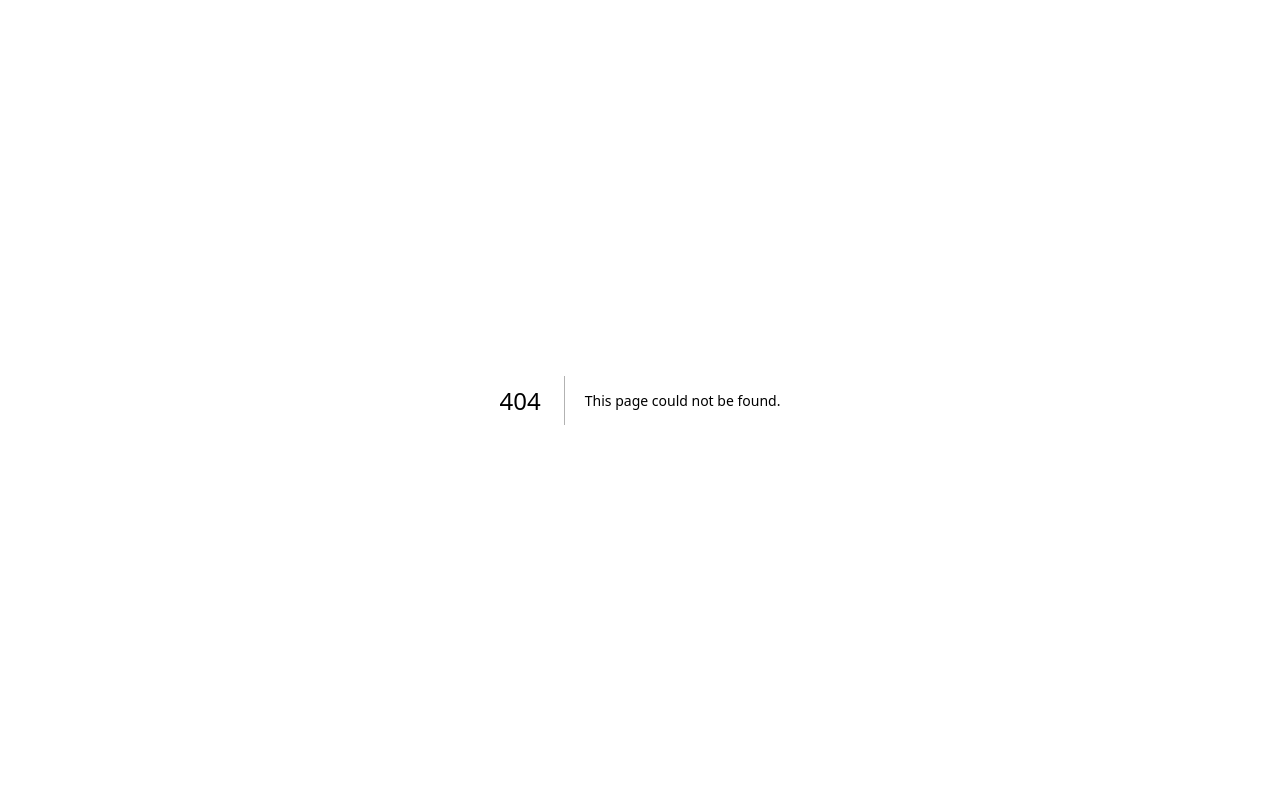
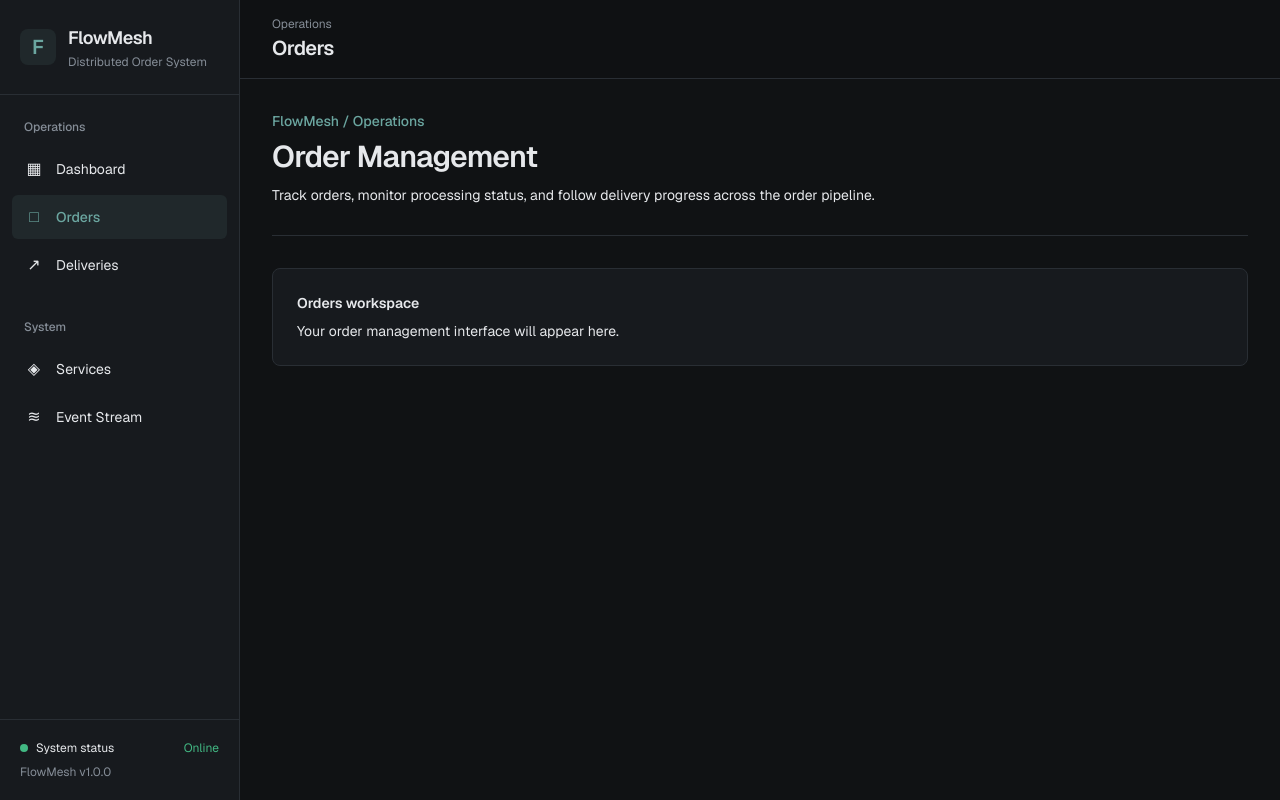
Before and after one commit to utsavanand131/flowmesh, a Next.js app in the folder frontend/: page /orders in a window 1280 px wide. Before the commit this address had no page. Built offline with nearby package versions, Linux system fonts and the light colour scheme.

Commit message:
feat(frontend): add orders page foundation and API configuration

```diff
--- /dev/null
+++ b/frontend/app/orders/page.tsx
@@ -0,0 +1,91 @@
+"use client";
+
+import { useState } from "react";
+import AppSidebar from "@/components/AppSidebar";
+
+export default function OrdersPage() {
+  const [mobileMenuOpen, setMobileMenuOpen] = useState(false);
+
+  return (
+    <main className="min-h-screen bg-background text-foreground">
+      <div className="flex min-h-screen">
+        {/* Desktop Sidebar */}
+        <aside className="hidden w-60 shrink-0 border-r border-border bg-surface lg:flex lg:flex-col">
+          <AppSidebar activeItem="Orders" />
+        </aside>
+
+        {/* Mobile Navigation */}
+        {mobileMenuOpen && (
+          <div className="fixed inset-0 z-50 lg:hidden">
+            <button
+              aria-label="Close navigation menu"
+              className="absolute inset-0 bg-black/60"
+              onClick={() => setMobileMenuOpen(false)}
+            />
+
+            <aside className="relative flex h-full w-[85%] max-w-72 flex-col border-r border-border bg-surface">
+              <button
+                onClick={() => setMobileMenuOpen(false)}
+                aria-label="Close menu"
+                className="absolute right-4 top-5 z-10 flex h-8 w-8 items-center justify-center rounded-md border border-border text-muted-foreground hover:bg-surface-hover"
+              >
+                ×
+              </button>
+
+              <AppSidebar
+                activeItem="Orders"
+                onNavigate={() => setMobileMenuOpen(false)}
+              />
+            </aside>
+          </div>
+        )}
+
+        {/* Main Content */}
+        <section className="min-w-0 flex-1">
+          {/* Header */}
+          <header className="sticky top-0 z-20 flex items-center gap-3 border-b border-border bg-background/95 px-4 py-4 backdrop-blur sm:px-6 lg:px-8">
+            <button
+              onClick={() => setMobileMenuOpen(true)}
+              aria-label="Open navigation menu"
+              className="flex h-9 w-9 items-center justify-center rounded-md border border-border text-lg text-muted-foreground hover:bg-surface-hover lg:hidden"
+            >
+              ☰
+            </button>
+
+            <div>
+              <p className="text-xs text-muted">Operations</p>
+              <h1 className="mt-0.5 text-lg font-semibold tracking-tight sm:text-xl">
+                Orders
+              </h1>
+            </div>
+          </header>
+
+          {/* Orders Content */}
+          <div className="mx-auto max-w-[1600px] space-y-8 px-4 py-6 sm:px-6 sm:py-8 lg:px-8">
+            <section className="border-b border-border pb-7">
+              <p className="text-sm font-medium text-accent">
+                FlowMesh / Operations
+              </p>
+
+              <h2 className="mt-2 text-2xl font-semibold tracking-tight sm:text-3xl">
+                Order Management
+              </h2>
+
+              <p className="mt-2 max-w-2xl text-sm leading-6 text-muted-foreground">
+                Track orders, monitor processing status, and follow delivery
+                progress across the order pipeline.
+              </p>
+            </section>
+
+            <section className="rounded-lg border border-border bg-surface p-6">
+              <h3 className="text-sm font-semibold">Orders workspace</h3>
+              <p className="mt-2 text-sm text-muted-foreground">
+                Your order management interface will appear here.
+              </p>
+            </section>
+          </div>
+        </section>
+      </div>
+    </main>
+  );
+}
--- a/frontend/app/page.tsx
+++ b/frontend/app/page.tsx
@@ -1,6 +1,7 @@
 "use client";
 
 import { useState } from "react";
+import AppSidebar from "@/components/AppSidebar";
 
 const stats = [
   {
@@ -56,24 +57,6 @@ const recentOrders = [
   },
 ];
 
-const navigation = [
-  {
-    heading: "Operations",
-    items: [
-      { label: "Dashboard", icon: "▦" },
-      { label: "Orders", icon: "□" },
-      { label: "Deliveries", icon: "↗" },
-    ],
-  },
-  {
-    heading: "System",
-    items: [
-      { label: "Services", icon: "◈" },
-      { label: "Event Stream", icon: "≋" },
-    ],
-  },
-];
-
 function StatusBadge({ status }: { status: string }) {
   const styles: Record<string, string> = {
     DELIVERED: "bg-success/10 text-success",
@@ -109,72 +92,6 @@ function StatusBadge({ status }: { status: string }) {
   );
 }
 
-function SidebarContent({ onNavigate }: { onNavigate?: () => void }) {
-  return (
-    <>
-      <div className="border-b border-border px-5 py-6">
-        <div className="flex items-center gap-3">
-          <div className="flex h-9 w-9 items-center justify-center rounded-lg bg-accent/10 text-xl font-semibold text-accent">
-            F
-          </div>
-
-          <div>
-            <div className="text-lg font-semibold tracking-tight text-foreground">
-              FlowMesh
-            </div>
-            <div className="mt-0.5 text-xs text-muted">
-              Distributed Order System
-            </div>
-          </div>
-        </div>
-      </div>
-
-      <nav className="flex-1 px-3 py-6">
-        {navigation.map((group) => (
-          <div key={group.heading} className="mb-8">
-            <div className="mb-3 px-3 text-xs font-medium text-muted">
-              {group.heading}
-            </div>
-
-            <div className="space-y-1">
-              {group.items.map((item) => {
-                const active = item.label === "Dashboard";
-
-                return (
-                  <button
-                    key={item.label}
-                    onClick={onNavigate}
-                    className={`flex w-full items-center gap-3 rounded-md px-3 py-2.5 text-left text-sm transition ${
-                      active
-                        ? "bg-accent/10 font-medium text-accent"
-                        : "text-muted-foreground hover:bg-surface-hover hover:text-foreground"
-                    }`}
-                  >
-                    <span className="w-5 text-center text-base">
-                      {item.icon}
-                    </span>
-                    {item.label}
-                  </button>
-                );
-              })}
-            </div>
-          </div>
-        ))}
-      </nav>
-
-      <div className="border-t border-border px-5 py-5">
-        <div className="flex items-center gap-2 text-xs text-muted-foreground">
-          <span className="h-2 w-2 rounded-full bg-success" />
-          System status
-          <span className="ml-auto text-success">Online</span>
-        </div>
-
-        <div className="mt-2 text-xs text-muted">FlowMesh v1.0.0</div>
-      </div>
-    </>
-  );
-}
-
 export default function Home() {
   const [mobileMenuOpen, setMobileMenuOpen] = useState(false);
 
@@ -183,7 +100,7 @@ export default function Home() {
       <div className="flex min-h-screen">
         {/* Desktop Sidebar */}
         <aside className="hidden w-60 shrink-0 border-r border-border bg-surface lg:flex lg:flex-col">
-          <SidebarContent />
+          <AppSidebar activeItem="Dashboard" />
         </aside>
 
         {/* Mobile Navigation */}
@@ -204,7 +121,10 @@ export default function Home() {
                 ×
               </button>
 
-              <SidebarContent onNavigate={() => setMobileMenuOpen(false)} />
+              <AppSidebar
+                activeItem="Dashboard"
+                onNavigate={() => setMobileMenuOpen(false)}
+              />
             </aside>
           </div>
         )}
@@ -224,7 +144,6 @@ export default function Home() {
 
               <div>
                 <p className="text-xs text-muted">Operations</p>
-
                 <h1 className="mt-0.5 text-lg font-semibold tracking-tight sm:text-xl">
                   Dashboard
                 </h1>
@@ -261,7 +180,6 @@ export default function Home() {
             <section>
               <div className="mb-4 flex items-center justify-between">
                 <h2 className="text-sm font-semibold">System metrics</h2>
-
                 <span className="text-xs text-muted">Last 24 hours</span>
               </div>
 
@@ -296,15 +214,17 @@ export default function Home() {
               <div className="flex flex-col justify-between gap-3 border-b border-border px-4 py-4 sm:flex-row sm:items-center sm:px-5">
                 <div>
                   <h2 className="text-sm font-semibold">Recent orders</h2>
-
                   <p className="mt-1 text-xs text-muted">
                     Latest activity across the order pipeline.
                   </p>
                 </div>
 
-                <button className="self-start text-xs font-medium text-accent transition hover:text-accent-hover sm:self-auto">
+                <a
+                  href="/orders"
+                  className="self-start text-xs font-medium text-accent transition hover:text-accent-hover sm:self-auto"
+                >
                   View all orders →
-                </button>
+                </a>
               </div>
 
               {/* Mobile Order Cards */}
@@ -314,7 +234,6 @@ export default function Home() {
                     <div className="flex items-center justify-between gap-3">
                       <div>
                         <p className="text-xs text-muted">Order ID</p>
-
                         <p className="mt-1 text-sm font-medium">{order.id}</p>
                       </div>
 
@@ -324,7 +243,6 @@ export default function Home() {
                     <div className="grid grid-cols-2 gap-4">
                       <div>
                         <p className="text-xs text-muted">Product</p>
-
                         <p className="mt-1 text-sm text-muted-foreground">
                           {order.product}
                         </p>
@@ -332,7 +250,6 @@ export default function Home() {
 
                       <div>
                         <p className="mb-1 text-xs text-muted">Delivery</p>
-
                         <StatusBadge status={order.delivery} />
                       </div>
                     </div>
@@ -346,11 +263,8 @@ export default function Home() {
                   <thead>
                     <tr className="border-b border-border text-xs text-muted">
                       <th className="px-5 py-3 font-medium">Order ID</th>
-
                       <th className="px-5 py-3 font-medium">Product</th>
-
                       <th className="px-5 py-3 font-medium">Order status</th>
-
                       <th className="px-5 py-3 font-medium">Delivery</th>
                     </tr>
                   </thead>
--- /dev/null
+++ b/frontend/components/AppSidebar.tsx
@@ -0,0 +1,96 @@
+"use client";
+
+import Link from "next/link";
+
+const navigation = [
+  {
+    heading: "Operations",
+    items: [
+      { label: "Dashboard", icon: "▦", href: "/" },
+      { label: "Orders", icon: "□", href: "/orders" },
+      { label: "Deliveries", icon: "↗", href: "#" },
+    ],
+  },
+  {
+    heading: "System",
+    items: [
+      { label: "Services", icon: "◈", href: "#" },
+      { label: "Event Stream", icon: "≋", href: "#" },
+    ],
+  },
+];
+
+interface AppSidebarProps {
+  activeItem: string;
+  onNavigate?: () => void;
+}
+
+export default function AppSidebar({
+  activeItem,
+  onNavigate,
+}: AppSidebarProps) {
+  return (
+    <>
+      <div className="border-b border-border px-5 py-6">
+        <Link href="/" className="flex items-center gap-3">
+          <div className="flex h-9 w-9 items-center justify-center rounded-lg bg-accent/10 text-xl font-semibold text-accent">
+            F
+          </div>
+
+          <div>
+            <div className="text-lg font-semibold tracking-tight text-foreground">
+              FlowMesh
+            </div>
+            <div className="mt-0.5 text-xs text-muted">
+              Distributed Order System
+            </div>
+          </div>
+        </Link>
+      </div>
+
+      <nav className="flex-1 px-3 py-6">
+        {navigation.map((group) => (
+          <div key={group.heading} className="mb-8">
+            <div className="mb-3 px-3 text-xs font-medium text-muted">
+              {group.heading}
+            </div>
+
+            <div className="space-y-1">
+              {group.items.map((item) => {
+                const active = item.label === activeItem;
+
+                return (
+                  <Link
+                    key={item.label}
+                    href={item.href}
+                    onClick={onNavigate}
+                    className={`flex w-full items-center gap-3 rounded-md px-3 py-2.5 text-left text-sm transition ${
+                      active
+                        ? "bg-accent/10 font-medium text-accent"
+                        : "text-muted-foreground hover:bg-surface-hover hover:text-foreground"
+                    }`}
+                  >
+                    <span className="w-5 text-center text-base">
+                      {item.icon}
+                    </span>
+                    {item.label}
+                  </Link>
+                );
+              })}
+            </div>
+          </div>
+        ))}
+      </nav>
+
+      <div className="border-t border-border px-5 py-5">
+        <div className="flex items-center gap-2 text-xs text-muted-foreground">
+          <span className="h-2 w-2 rounded-full bg-success" />
+          System status
+          <span className="ml-auto text-success">Online</span>
+        </div>
+
+        <div className="mt-2 text-xs text-muted">FlowMesh v1.0.0</div>
+      </div>
+    </>
+  );
+}
```
Also changed, not shown: 1 other file (tests, documents, lock files or other folders).
